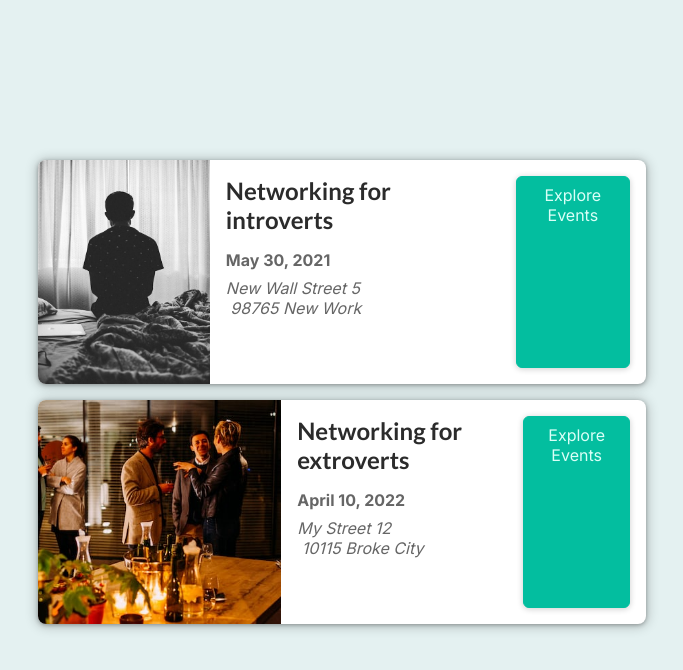
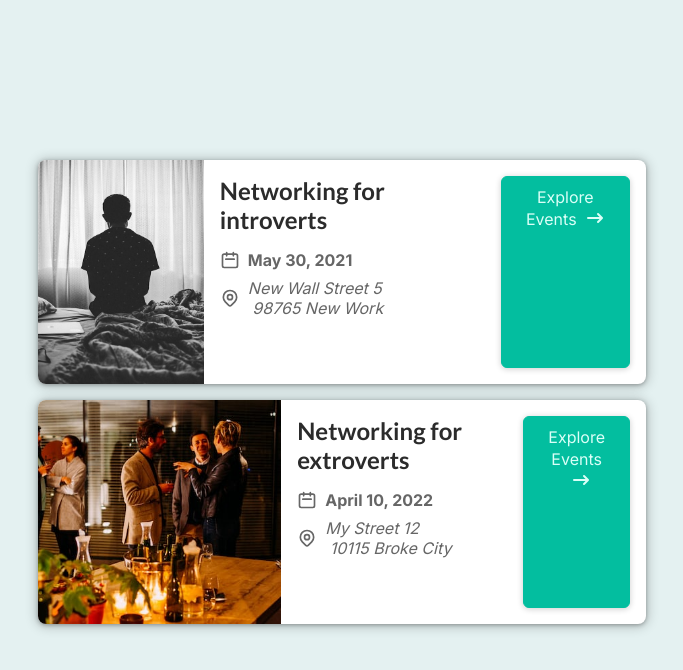
Before and after one commit to Dhyaan-tmedia/event-nextjs, a Next.js app: page / in a window 1280 px wide. Shown: the top 670 px of the page, without its empty margins (298-981 px from the left). Built offline with nearby package versions, Linux system fonts and the light colour scheme.

Commit message:
11:59 (26/05)

```diff
--- /dev/null
+++ b/src/components/event-detail/event-content.module.css
@@ -0,0 +1,9 @@
+.content {
+  font-size: 1.5rem;
+  color: #3a3a3a;
+  width: 90%;
+  max-width: 40em;
+  margin: auto;
+  margin-top: 8rem;
+  text-align: center;
+}
--- /dev/null
+++ b/src/components/event-detail/logistics-item.module.css
@@ -0,0 +1,29 @@
+.item {
+  display: flex;
+  font-size: 1.5rem;
+  align-items: center;
+  flex-direction: column;
+  text-align: center;
+  color: #aefff8;
+}
+
+.item span {
+  display: block;
+}
+
+.icon {
+  margin-right: 1rem;
+  color: #18e0d0;
+}
+
+.icon svg {
+  width: 2rem;
+  height: 2rem;
+}
+
+@media (min-width: 768px) {
+  .item {
+    align-items: flex-start;
+    text-align: left;
+  }
+}
--- a/src/components/events/event-Item.js
+++ b/src/components/events/event-Item.js
@@ -1,6 +1,9 @@
-import Link from 'next/link';
+
 import classes from './event-item.module.css';
 import Button from '../ui/button';
+import DateIcon from '../icons/date-icon';
+import AddressIcon from '../icons/address-icon';
+import ArrowRightIcon from '../icons/arrow-right-icon';
 export default function EventItem(props){
     const {title,image,date,location,id}=props;
     const humanReadableDate = new Date(date).toLocaleDateString('en-US',{
@@ -16,15 +19,19 @@
             <div className={classes.summary}>
                 <h2>{title}</h2>
             </div>
-            <div className={classes.Date}>
+            <div className={classes.date}>
+                <DateIcon/>
                 <time>{humanReadableDate}</time>
             </div>
+
             <div className={classes.address}>
+                <AddressIcon/>
                 <address>{formattedAddress}</address>
             </div>
         </div>
         <div className={classes.actions}>
-            <Button link={exploreLink}>Explore Events</Button>
+            <Button link={exploreLink}><span>Explore Events</span>
+                <span className={classes.icon}><ArrowRightIcon/></span></Button>
         </div>
     </li>
 }
```
Also changed, not shown: src/app/events/[eventId]/page.js (+26 -3 lines), src/components/event-detail/event-content.js (added, +11 -0 lines), src/components/event-detail/event-logistics.js (added, +33 -0 lines), src/components/event-detail/event-logistics.module.css (added, +66 -0 lines), src/components/event-detail/event-summary.js (added, +13 -0 lines), src/components/event-detail/event-summary.module.css (added, +20 -0 lines), src/components/event-detail/logistics-item.js (added, +16 -0 lines).
